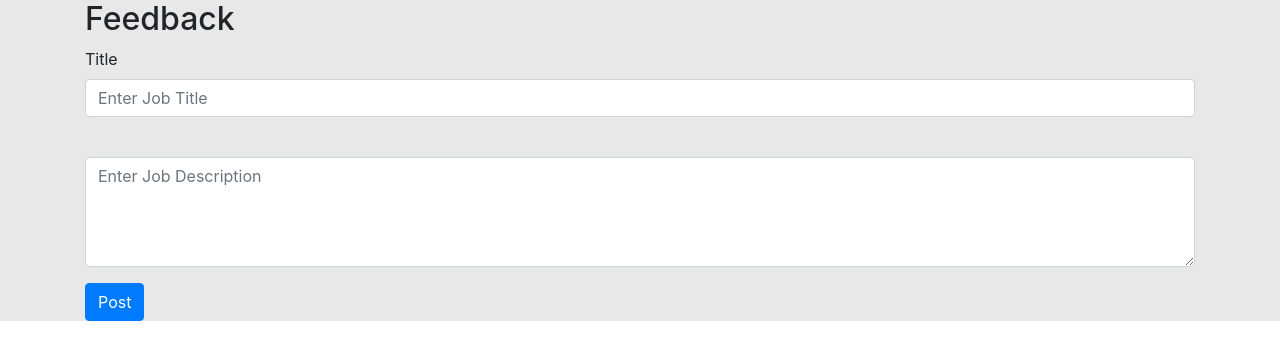
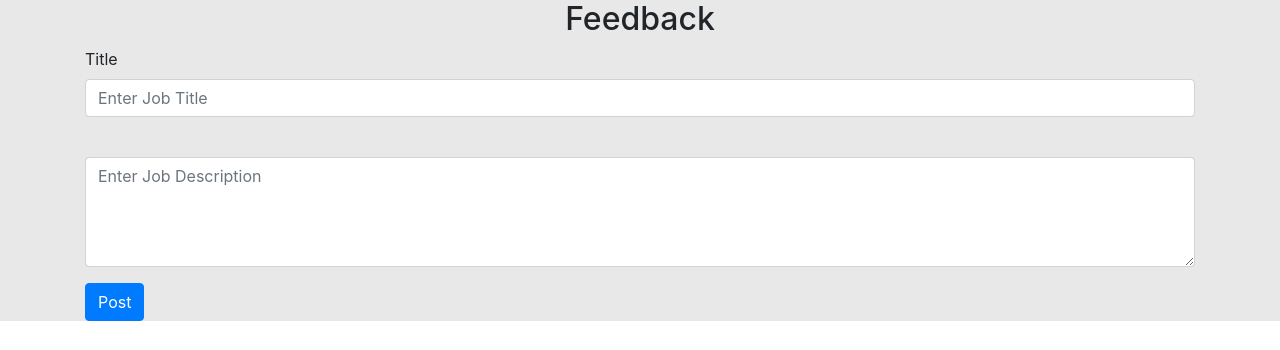
Before and after one commit to HemenRai/TheHAM_ADC10_PartII, a Django app: page /user/feedback/ in a window 1280 px wide. Shown: the part 70-420 px from the top of the page. Run offline with Django 3.2, Linux system fonts and the light colour scheme; some libraries are stand-ins or nearby versions.

Commit message:
made some changes in html files

```diff
--- a/SunauloJob/SunauloJob/templates/home.html
+++ b/SunauloJob/SunauloJob/templates/home.html
@@ -8,7 +8,6 @@ Home
 <div class="container">
     <img class="img-fluid mx-auto d-block" src="{% static 'images/image1.png' %}" alt="Image1" width="100%">
 </div>
-
 <div class="container">
     <form method="POST" action="postjob/search" class="needs-validation" novalidate>
       {% csrf_token %}
--- a/SunauloJob/postjob/templates/viewdata.html
+++ b/SunauloJob/postjob/templates/viewdata.html
@@ -5,6 +5,7 @@ Job Post List
 {% endblock title %}
 
 {% block body %}
+<br>
 <div class="container">
   <div class="container">
   <form method="POST" action="search" class="needs-validation" novalidate>
--- a/SunauloJob/postjob/views.py
+++ b/SunauloJob/postjob/views.py
@@ -61,7 +61,6 @@ def delete_post(request, ID):
 
 
 def search_data(request):
-    search_term = ''
     search_term= request.POST['search']
     match = Post.objects.filter(Q(title__icontains=search_term) | Q(category__icontains=search_term) | Q(job_type__icontains=search_term))
     context_variable = {
--- a/SunauloJob/user/templates/feedback/feedback.html
+++ b/SunauloJob/user/templates/feedback/feedback.html
@@ -5,7 +5,7 @@ Feedback
 {% endblock title %}
 {% block body %}
 <div class="container">
-    <h2>Feedback</h2>
+    <h2 style="text-align: center;">Feedback</h2>
     <form action="save" method="POST" class="needs-validation" enctype="multipart/form-data" novalidate>
       {% csrf_token %}
         <div class="form-group">
```
Also changed, not shown: SunauloJob/db.sqlite3, 1 other file.
